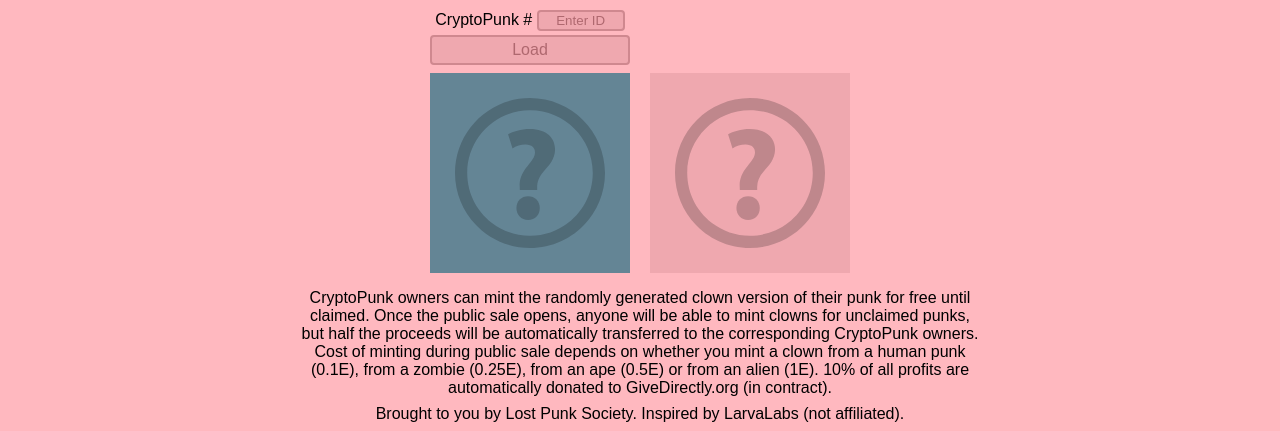
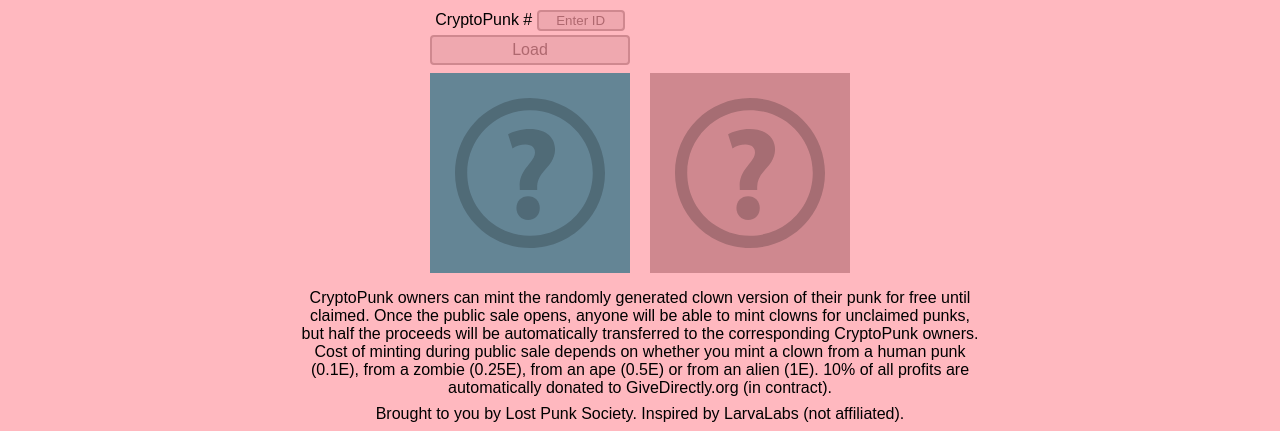
Before and after one commit to lostpunks/clowntown, a plain HTML site: page index.html in a window 1280 px wide. Shown: the part 539-970 px from the top of the page. Drawn offline with Linux system fonts and the light colour scheme; a script that the page names is missing.

Commit message:
Darker clown background

```diff
--- a/style.css
+++ b/style.css
@@ -30,7 +30,7 @@
 #clown-image {
   width: 200px;
   height: 200px;
-  background-color: #efa8af;
+  background-color: #cf888f;
   float: right;
   margin-bottom: 8px;
 }
```
